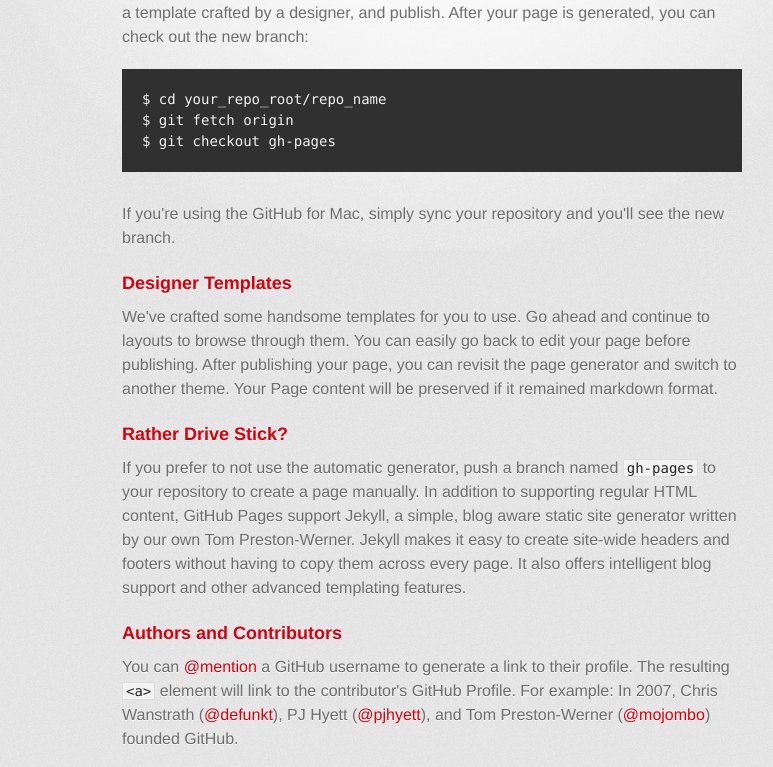
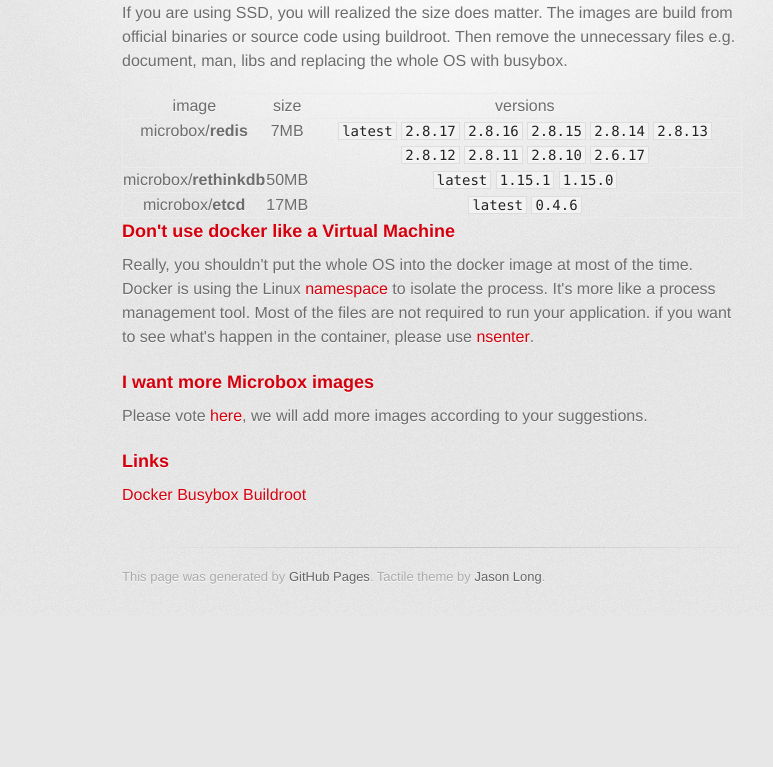
Before and after one commit to microbox/microbox.github.io, a plain HTML site: page index.html in a window 1280 px wide. Shown: the part 322-1089 px from the top of the page, without its empty margins (208-981 px from the left). After the commit the page ends 938 px from the top, so only its background shows below. Drawn offline with Linux system fonts and the light colour scheme; a web font is replaced by a local one.

Commit message:
Replace master branch with page content via GitHub

```diff
--- a/index.html
+++ b/index.html
@@ -29,43 +29,83 @@
         <hr>
 
         <section id="main_content">
-          <h3>
-<a name="welcome-to-github-pages" class="anchor" href="#welcome-to-github-pages"><span class="octicon octicon-link"></span></a>Welcome to GitHub Pages.</h3>
-
-<p>This automatic page generator is the easiest way to create beautiful pages for all of your projects. Author your page content here using GitHub Flavored Markdown, select a template crafted by a designer, and publish. After your page is generated, you can check out the new branch:</p>
-
-<pre><code>$ cd your_repo_root/repo_name
-$ git fetch origin
-$ git checkout gh-pages
-</code></pre>
-
-<p>If you're using the GitHub for Mac, simply sync your repository and you'll see the new branch.</p>
+          <h1>
+<a name="microbox" class="anchor" href="#microbox"><span class="octicon octicon-link"></span></a><strong>Microbox</strong>
+</h1>
 
 <h3>
-<a name="designer-templates" class="anchor" href="#designer-templates"><span class="octicon octicon-link"></span></a>Designer Templates</h3>
+<a name="congrats-you-found-the-smallest-docker-images" class="anchor" href="#congrats-you-found-the-smallest-docker-images"><span class="octicon octicon-link"></span></a>Congrats. You found the smallest docker images</h3>
 
-<p>We've crafted some handsome templates for you to use. Go ahead and continue to layouts to browse through them. You can easily go back to edit your page before publishing. After publishing your page, you can revisit the page generator and switch to another theme. Your Page content will be preserved if it remained markdown format.</p>
+<p>If you are using SSD, you will realized the size does matter. The images are build from official binaries or source code using buildroot. Then remove the unnecessary files e.g. document, man, libs and replacing the whole OS with busybox.</p>
+
+<table>
+<thead>
+<tr>
+<th>image</th>
+<th>size</th>
+<th>versions</th>
+</tr>
+</thead>
+<tbody>
+<tr>
+<td>microbox/<strong>redis</strong>
+</td>
+<td>7MB</td>
+<td>
+<code>latest</code> <code>2.8.17</code> <code>2.8.16</code> <code>2.8.15</code> <code>2.8.14</code> <code>2.8.13</code> <code>2.8.12</code> <code>2.8.11</code> <code>2.8.10</code> <code>2.6.17</code>
+</td>
+</tr>
+<tr>
+<td>microbox/<strong>rethinkdb</strong>
+</td>
+<td>50MB</td>
+<td>
+<code>latest</code> <code>1.15.1</code> <code>1.15.0</code>
+</td>
+</tr>
+<tr>
+<td>microbox/<strong>etcd</strong>
+</td>
+<td>17MB</td>
+<td>
+<code>latest</code> <code>0.4.6</code>
+</td>
+</tr>
+</tbody>
+</table>
 
 <h3>
-<a name="rather-drive-stick" class="anchor" href="#rather-drive-stick"><span class="octicon octicon-link"></span></a>Rather Drive Stick?</h3>
+<a name="dont-use-docker-like-a-virtual-machine" class="anchor" href="#dont-use-docker-like-a-virtual-machine"><span class="octicon octicon-link"></span></a>Don't use docker like a Virtual Machine</h3>
 
-<p>If you prefer to not use the automatic generator, push a branch named <code>gh-pages</code> to your repository to create a page manually. In addition to supporting regular HTML content, GitHub Pages support Jekyll, a simple, blog aware static site generator written by our own Tom Preston-Werner. Jekyll makes it easy to create site-wide headers and footers without having to copy them across every page. It also offers intelligent blog support and other advanced templating features.</p>
+<p>Really, you shouldn't put the whole OS into the docker image at most of the time. Docker is using the Linux <a href="http://en.wikipedia.org/wiki/Cgroups">namespace</a> to isolate the process. It's more like a process management tool. Most of the files are not required to run your application. if you want to see what's happen in the container, please use <a href="https://github.com/jpetazzo/nsenter">nsenter</a>.</p>
 
 <h3>
-<a name="authors-and-contributors" class="anchor" href="#authors-and-contributors"><span class="octicon octicon-link"></span></a>Authors and Contributors</h3>
+<a name="i-want-more-microbox-images" class="anchor" href="#i-want-more-microbox-images"><span class="octicon octicon-link"></span></a>I want more <strong>Microbox</strong> images</h3>
 
-<p>You can <a href="https://github.com/blog/821" class="user-mention">@mention</a> a GitHub username to generate a link to their profile. The resulting <code>&lt;a&gt;</code> element will link to the contributor's GitHub Profile. For example: In 2007, Chris Wanstrath (<a href="https://github.com/defunkt" class="user-mention">@defunkt</a>), PJ Hyett (<a href="https://github.com/pjhyett" class="user-mention">@pjhyett</a>), and Tom Preston-Werner (<a href="https://github.com/mojombo" class="user-mention">@mojombo</a>) founded GitHub.</p>
+<p>Please vote <a href="https://github.com/microbox/microbox.github.io/issues">here</a>, we will add more images according to your suggestions.</p>
 
 <h3>
-<a name="support-or-contact" class="anchor" href="#support-or-contact"><span class="octicon octicon-link"></span></a>Support or Contact</h3>
+<a name="links" class="anchor" href="#links"><span class="octicon octicon-link"></span></a>Links</h3>
 
-<p>Having trouble with Pages? Check out the documentation at <a href="http://help.github.com/pages">http://help.github.com/pages</a> or contact <a href="mailto:support@github.com">support@github.com</a> and we’ll help you sort it out.</p>
+<p><a href="http://docker.io">Docker</a>
+<a href="http://busybox.net">Busybox</a>
+<a href="http://buildroot.uclibc.org">Buildroot</a></p>
         </section>
 
         <footer>
           This page was generated by <a href="http://pages.github.com">GitHub Pages</a>. Tactile theme by <a href="https://twitter.com/jasonlong">Jason Long</a>.
         </footer>
 
+                  <script type="text/javascript">
+            var gaJsHost = (("https:" == document.location.protocol) ? "https://ssl." : "http://www.");
+            document.write(unescape("%3Cscript src='" + gaJsHost + "google-analytics.com/ga.js' type='text/javascript'%3E%3C/script%3E"));
+          </script>
+          <script type="text/javascript">
+            try {
+              var pageTracker = _gat._getTracker("UA-54705570-2");
+            pageTracker._trackPageview();
+            } catch(err) {}
+          </script>
 
       </div>
     </div>
```
Also changed, not shown: params.json (+1 -1 lines).
